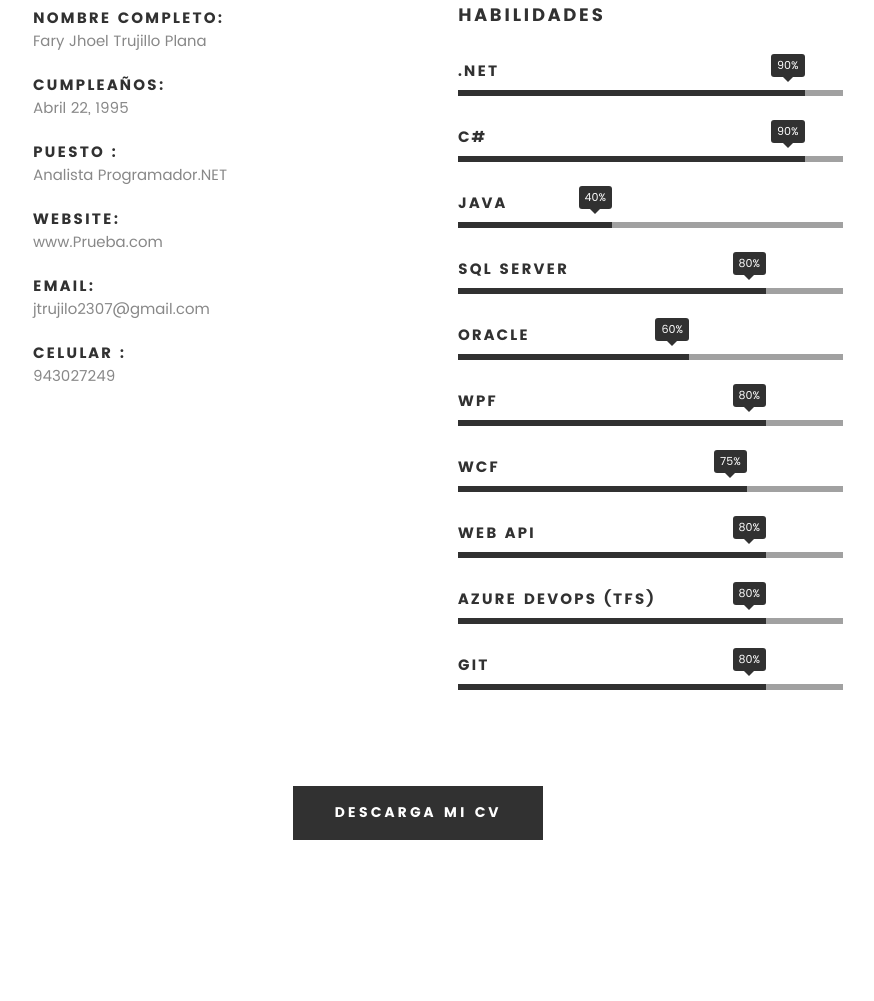
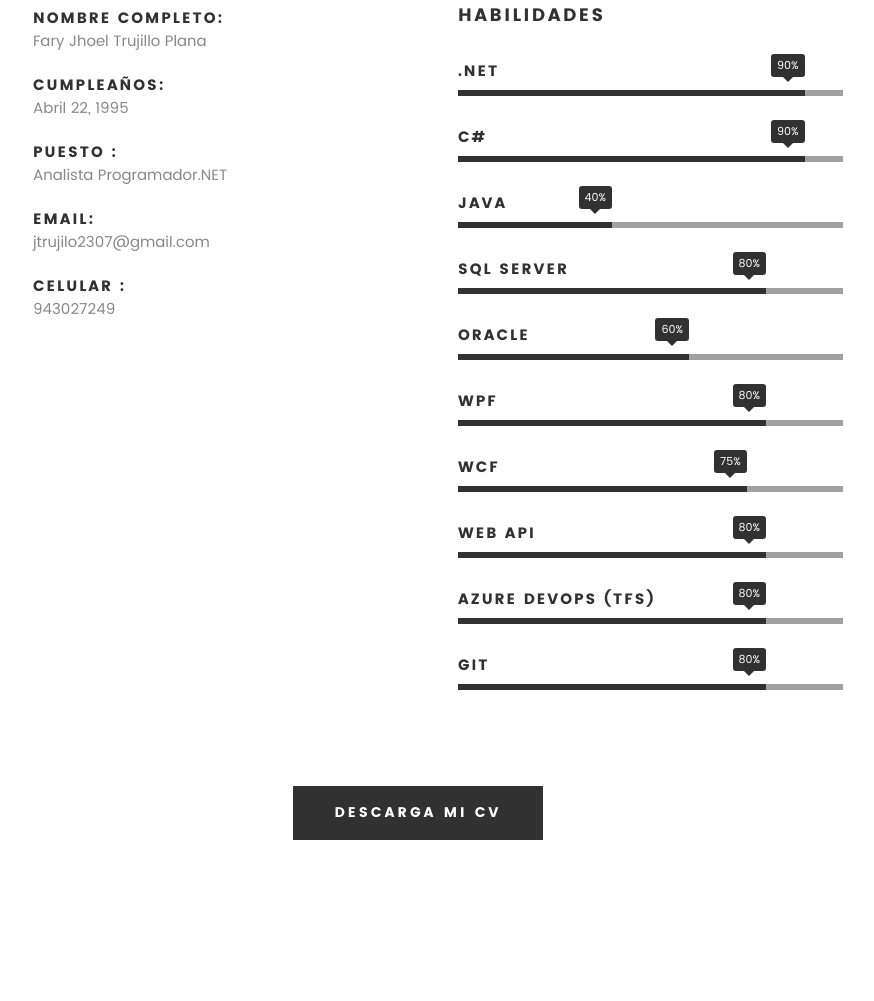
Before and after one commit to Fary2307/Fary-Trujillo, a plain HTML site: page index.html in a window 1280 px wide. Shown: the part 1277-2278 px from the top of the page, without its empty margins (202-1076 px from the left). Drawn offline with Linux system fonts and the light colour scheme.

Commit message:
Website remove

```diff
--- a/index.html
+++ b/index.html
@@ -101,10 +101,6 @@
    				<li>
    					<strong>Puesto :</strong>
    					<span>Analista Programador.NET</span>
-   				</li>
-   				<li>
-   					<strong>Website:</strong>
-   					<span>www.Prueba.com</span>
    				</li>
    				<li>
    					<strong>Email:</strong>
```
